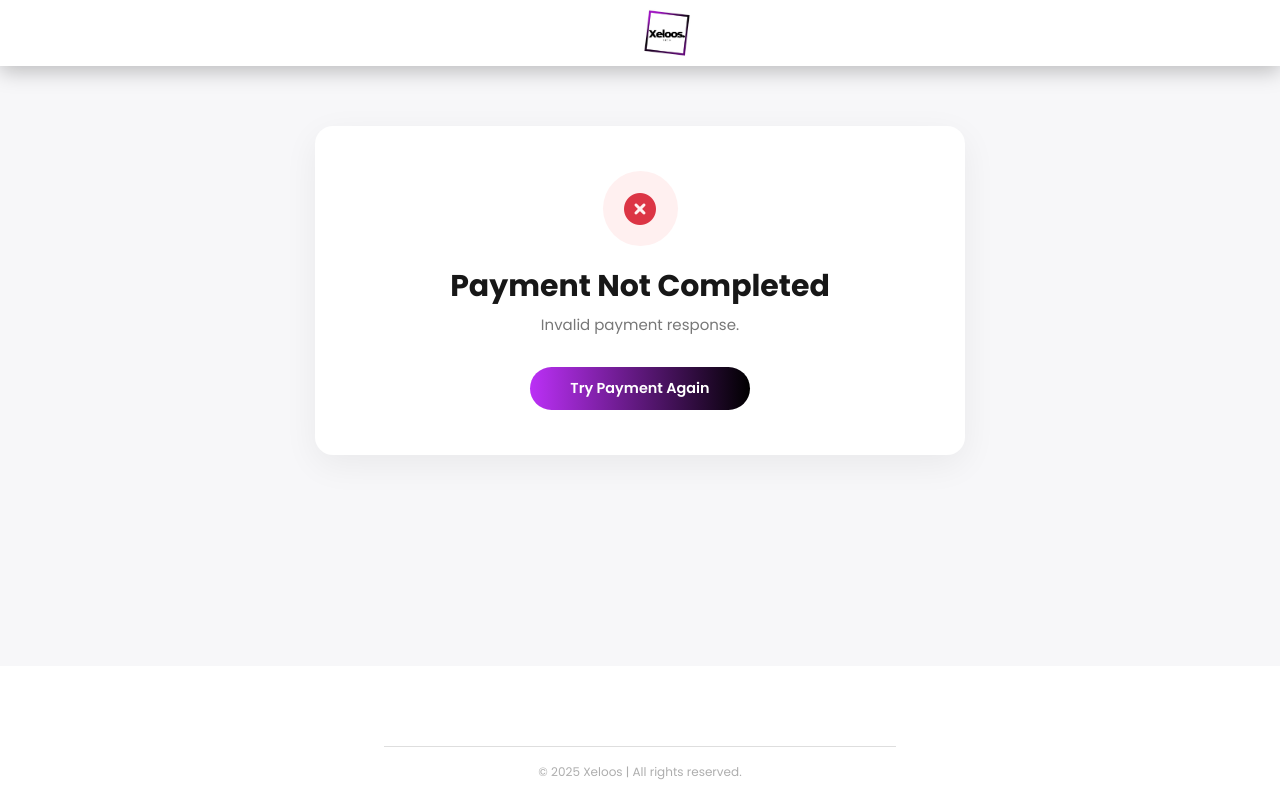
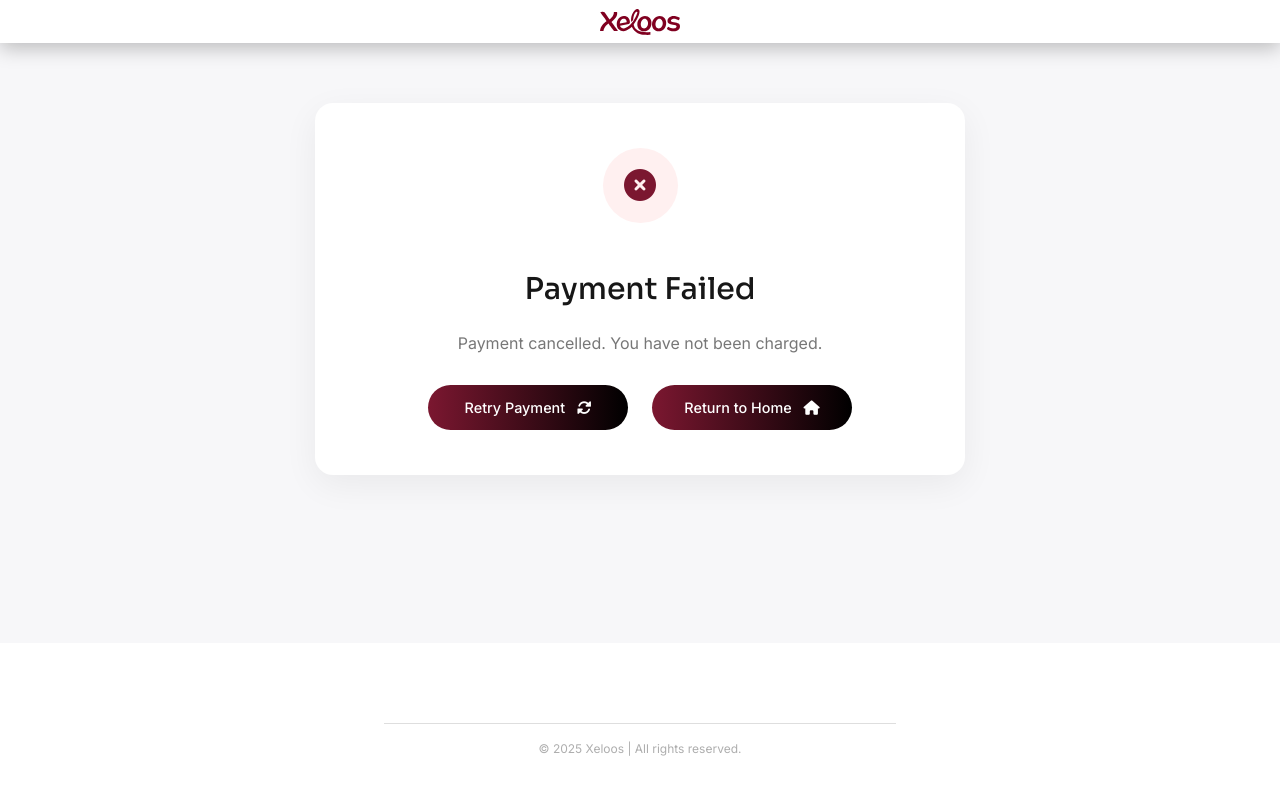
Before and after one commit to devbros595/xeloos-store, a Django app: page /checkout/payment/flutterwave/callback/ in a window 1280 px wide. After the commit the page ends 756 px from the top, so only its background shows below. Run offline with Django 5.2, Linux system fonts and the light colour scheme; data that the repository does not hold is empty.

Commit message:
Refactor HTML templates for improved readability and consistency; update payment confirmation logic

```diff
--- a/orders/templates/base_2.html
+++ b/orders/templates/base_2.html
@@ -1,46 +1,92 @@
 {% load static %}
-<!DOCTYPE html>
+<!doctype html>
 <html lang="en">
-
   <head>
-    <meta charset="UTF-8">
-    <meta name="viewport" content="width=device-width, initial-scale=1.0">
+    <meta charset="UTF-8" />
+    <meta name="viewport" content="width=device-width, initial-scale=1.0" />
     <title>{% block title %}Xeloos{% endblock %}</title>
-    <link rel="apple-touch-icon" sizes="180x180" href="{% static 'store/favicon/apple-touch-icon.png' %}">
-    <link rel="icon" type="image/png" sizes="32x32" href="{% static 'store/favicon/favicon-32x32.png' %}">
-    <link rel="icon" type="image/png" sizes="16x16" href="{% static 'store/favicon/favicon-16x16.png' %}">
-    <link rel="manifest" href="{% static 'store/favicon/site.webmanifest' %}">
+    <link
+      rel="apple-touch-icon"
+      sizes="180x180"
+      href="{% static 'store/favicon/apple-touch-icon.png' %}"
+    />
+    <link
+      rel="icon"
+      type="image/png"
+      sizes="32x32"
+      href="{% static 'store/favicon/favicon-32x32.png' %}"
+    />
+    <link
+      rel="icon"
+      type="image/png"
+      sizes="16x16"
+      href="{% static 'store/favicon/favicon-16x16.png' %}"
+    />
+    <link rel="manifest" href="{% static 'store/favicon/site.webmanifest' %}" />
     <!-- Font Awesome CDN -->
-    <link href="https://cdnjs.cloudflare.com/ajax/libs/font-awesome/6.0.0-beta3/css/all.min.css" rel="stylesheet">
+    <link
+      href="https://cdnjs.cloudflare.com/ajax/libs/font-awesome/6.0.0-beta3/css/all.min.css"
+      rel="stylesheet"
+    />
     <!-- Bootstrap CDN -->
-    <link href="https://cdn.jsdelivr.net/npm/bootstrap@5.3.3/dist/css/bootstrap.min.css" rel="stylesheet"
-        integrity="sha384-QWTKZyjpPEjISv5WaRU9OFeRpok6YctnYmDr5pNlyT2bRjXh0JMhjY6hW+ALEwIH" crossorigin="anonymous">
+    <link
+      href="https://cdn.jsdelivr.net/npm/bootstrap@5.3.3/dist/css/bootstrap.min.css"
+      rel="stylesheet"
+      integrity="sha384-QWTKZyjpPEjISv5WaRU9OFeRpok6YctnYmDr5pNlyT2bRjXh0JMhjY6hW+ALEwIH"
+      crossorigin="anonymous"
+    />
     <!-- Google Fonts CDN -->
-    <link rel="preconnect" href="https://fonts.googleapis.com">
-    <link rel="preconnect" href="https://fonts.gstatic.com" crossorigin>
+    <link rel="preconnect" href="https://fonts.googleapis.com" />
+    <link rel="preconnect" href="https://fonts.gstatic.com" crossorigin />
     <link
-        href="https://fonts.googleapis.com/css2?family=Poppins:ital,wght@0,100;0,200;0,300;0,400;0,500;0,600;0,700;0,800;0,900;1,100;1,200;1,300;1,400;1,500;1,600;1,700;1,800;1,900&display=swap"
-        rel="stylesheet">
-    <script src="https://code.jquery.com/jquery-3.7.1.min.js"
-        integrity="sha256-/JqT3SQfawRcv/BIHPThkBvs0OEvtFFmqPF/lYI/Cxo=" crossorigin="anonymous"></script>
-    <script src="https://cdn.jsdelivr.net/npm/@popperjs/core@2.11.8/dist/umd/popper.min.js"
+      href="https://fonts.googleapis.com/css2?family=Inter:ital,opsz,wght@0,14..32,100..900;1,14..32,100..900&family=Sora:wght@100..800&display=swap"
+      rel="stylesheet"
+    />
+    <script
+      src="https://code.jquery.com/jquery-3.7.1.min.js"
+      integrity="sha256-/JqT3SQfawRcv/BIHPThkBvs0OEvtFFmqPF/lYI/Cxo="
+      crossorigin="anonymous"
+    ></script>
+    <script
+      src="https://cdn.jsdelivr.net/npm/@popperjs/core@2.11.8/dist/umd/popper.min.js"
       integrity="sha384-I7E8VVD/ismYTF4hNIPjVp/Zjvgyol6VFvRkX/vR+Vc4jQkC+hVqc2pM8ODewa9r"
-        crossorigin="anonymous"></script>
-    <script src="https://cdn.jsdelivr.net/npm/bootstrap@5.3.5/dist/js/bootstrap.min.js"
+      crossorigin="anonymous"
+    ></script>
+    <script
+      src="https://cdn.jsdelivr.net/npm/bootstrap@5.3.5/dist/js/bootstrap.min.js"
       integrity="sha384-VQqxDN0EQCkWoxt/0vsQvZswzTHUVOImccYmSyhJTp7kGtPed0Qcx8rK9h9YEgx+"
-        crossorigin="anonymous"></script>
+      crossorigin="anonymous"
+    ></script>
 
     <style>
+      :root {
+        --dark: #7a001f;
+        --primary: #e6003e;
+        --light: #dcdcdc;
+        --font-color: #515151;
+        --primary-font: "Sora";
+        --secondary-font: "Inter";
+      }
+
       * {
-            font-family: Poppins;
         margin: 0;
         padding: 0;
         box-sizing: border-box;
       }
 
       body {
+        font-family: var(--secondary-font);
         position: relative;
         background-color: #ffffff;
+      }
+
+      h1,
+      h2,
+      h3,
+      h4,
+      h5,
+      h6 {
+        font-family: var(--primary-font);
       }
 
       #preloader {
@@ -94,53 +140,45 @@
 
       .navbar {
         width: 100%;
-            padding-right: 10px;
       }
 
       .navbar-container {
         width: inherit;
         display: flex;
-            align-items: center;
         justify-content: center;
         gap: 25px;
         padding: 0;
         position: relative;
       }
 
-        .navbar-logo {
-            margin-left: 4rem;
-        }
-
       .navbar-logo img {
-            height: 50px;
-            width: 50px;
+        height: auto;
+        width: 80px;
         image-rendering: optimizeQuality;
-        }
-
-        /* Mobile styles */
-        @media (min-width: 320px) and (max-width: 1024px) {
-            .navbar-container {
-                justify-content: start;
-            }
       }
     </style>
   </head>
 
   <body>
-    <div id="preloader" style="display: none;">
+    <div id="preloader" style="display: none">
       <div class="loader-wrapper text-center">
-            <img id="preloader-logo" src="{% static 'store/img/Xeloos_logo_black.jpg' %}" alt="Logo"
-                style="width: 80px; margin-bottom: 1rem;">
-            <div class="spinner-border text-primary" role="status">
-                <span class="visually-hidden">Loading...</span>
-            </div>
+        <img
+          id="preloader-logo"
+          src="{% static 'store/xeloos_assets/sub-mark-logo.svg' %}"
+          alt="Logo"
+          style="width: 80px; margin-bottom: 1rem"
+        />
+        <div class="spinner-border" role="status" style="font-size: 8px"></div>
       </div>
     </div>
     <header class="header">
       <nav class="navbar bg-white">
         <div class="navbar-container">
           <div class="navbar-logo">
-                    <img src="{% static 'cart/Xeloos_logo_white.jpg' %}" alt="">
+            <img
+              src="{% static 'store/xeloos_assets/primary-logo.svg' %}"
+              alt="xeloos-logo"
+            />
           </div>
         </div>
       </nav>
@@ -178,13 +216,15 @@
         }
       </style>
 
-
       {% if messages %}
       <div class="message-container">
         {% for message in messages %}
-            <div class="message-content {% if 'error' in message.tags %}text-danger{% else %}text-success{% endif %}">
+        <div
+          class="message-content {% if 'error' in message.tags %}text-danger{% else %}text-success{% endif %}"
+        >
           <i
-                    class="fas {% if 'error' in message.tags %}fa-exclamation-circle text-danger{% else %}fa-check-circle text-success{% endif %} me-2"></i>
+            class="fas {% if 'error' in message.tags %}fa-exclamation-circle text-danger{% else %}fa-check-circle text-success{% endif %} me-2"
+          ></i>
           {{ message }}
         </div>
         {% endfor %}
@@ -192,9 +232,7 @@
       {% endif %}
     </section>
 
-    {% block content %}
-    {% endblock %}
-
+    {% block content %} {% endblock %}
 
     <footer class="footer">
       <style>
@@ -218,7 +256,6 @@
           align-items: center;
         }
 
-
         .footer-container hr {
           border: none;
           border-top: 1px solid #7b7b7b;
@@ -228,25 +265,25 @@
 
         .footer-copyright {
           font-size: 12px;
-                color: rgba(0, 0, 0, .8);
+          color: rgba(0, 0, 0, 0.8);
           opacity: 0.4;
           text-align: center;
-                padding: 0rem 0 1.5rem
+          padding: 0rem 0 1.5rem;
         }
       </style>
       <div class="footer-container">
-            <hr>
+        <hr />
         <div class="footer-copyright">© 2025 Xeloos | All rights reserved.</div>
       </div>
     </footer>
 
     <script>
-        document.addEventListener('DOMContentLoaded', function () {
-            const preloader = document.getElementById('preloader');
+      document.addEventListener("DOMContentLoaded", function () {
+        const preloader = document.getElementById("preloader");
 
         function showPreloaderThenNavigate(e, url) {
           e.preventDefault();
-                preloader.style.display = 'flex';
+          preloader.style.display = "flex";
 
           setTimeout(() => {
             window.location.href = url;
@@ -254,29 +291,32 @@
         }
 
         // Intercept link clicks
-            document.querySelectorAll('a').forEach(link => {
-                link.addEventListener('click', function (e) {
-                    const href = this.getAttribute('href');
-                    if (href && href !== '#' && !href.startsWith('javascript') && !this.hasAttribute('target')) {
+        document.querySelectorAll("a").forEach((link) => {
+          link.addEventListener("click", function (e) {
+            const href = this.getAttribute("href");
+            if (
+              href &&
+              href !== "#" &&
+              !href.startsWith("javascript") &&
+              !this.hasAttribute("target")
+            ) {
               showPreloaderThenNavigate(e, href);
             }
           });
         });
 
         // Intercept form submits
-            document.querySelectorAll('form').forEach(form => {
-                form.addEventListener('submit', function (e) {
+        document.querySelectorAll("form").forEach((form) => {
+          form.addEventListener("submit", function (e) {
             e.preventDefault();
-                    preloader.style.display = 'flex';
+            preloader.style.display = "flex";
 
             setTimeout(() => {
-                        form.submit();  // allow actual form submission after 3s
+              form.submit(); // allow actual form submission after 3s
             }, 1000);
           });
         });
       });
     </script>
-
   </body>
-
 </html>
--- a/orders/templates/checkout_review.html
+++ b/orders/templates/checkout_review.html
@@ -723,7 +723,7 @@
                     </div>
 
 
-                    <form method="POST" action="{% url 'orders:flutterwave_payment' %}" target="_blank">
+                    <form method="POST" action="{% url 'orders:flutterwave_payment' %}">
 
                         {% csrf_token %}
 
--- a/orders/templates/payment_confirm.html
+++ b/orders/templates/payment_confirm.html
@@ -1,13 +1,8 @@
 {% extends 'base_2.html' %}
-
-{% block title %}
-    Payment Confirmation | Xeloos
-{% endblock %}
-
+{% block title %} Payment Confirmation | Xeloos {% endblock %}
 {% block content %}
 
 <style>
-
   .confirmation-page {
     min-height: 75vh;
     padding: 60px 15px 80px;
@@ -42,19 +37,19 @@
 
   .error-icon {
     background: #fff0f0;
-        color: #dc3545;
+    color: #7b1730;
   }
 
   .confirmation-title {
     font-size: 30px;
-        font-weight: 700;
+    font-weight: 500;
     color: #171717;
-        margin-bottom: 10px;
+    margin: 3rem 0 1.5rem;
   }
 
   .confirmation-text {
     color: #777;
-        font-size: 15px;
+    font-size: 16px;
     margin-bottom: 30px;
   }
 
@@ -96,7 +91,7 @@
   }
 
   .total-row .detail-value {
-        color: #7B1730;
+    color: #7b1730;
     font-size: 18px;
   }
 
@@ -105,34 +100,41 @@
     padding: 5px 10px;
     border-radius: 20px;
     background: #f6e9ed;
-        color: #7B1730;
+    color: #7b1730;
     font-size: 12px;
     font-weight: 700;
   }
 
+  .pay-btn-container {
+    display: flex;
+    justify-content: center;
+    gap: 1.5rem;
+  }
+
   .pay-btn {
+    text-decoration: none;
     display: inline-block;
-        background: linear-gradient(to right, #bb30f6, #000000);
+    background: linear-gradient(to right, #7b1730, #000000);
     transition: all 0.3s ease-in-out;
-        padding: 0.7rem 2.5rem;
+    padding: 0.75rem 1.5rem;
     font-size: 0.9rem;
-        font-weight: 600;
+    font-weight: 500;
     color: white;
     border: none;
-        border-radius: 2rem;
-        text-decoration: none;
+    border-radius: 1.5rem;
+    width: 200px;
+    white-space: nowrap;
   }
 
   .pay-btn:hover {
-        background: linear-gradient(to right, #8523ae, #7800ac);
-        color: white;
-        transform: translateY(-1px);
+    background: linear-gradient(to right, #7b1730, #d21f4c);
+    transform: scale(1.05);
   }
 
   .secondary-btn {
     display: inline-block;
     margin-top: 12px;
-        color: #7B1730;
+    color: #7b1730;
     font-size: 14px;
     font-weight: 600;
     text-decoration: none;
@@ -143,7 +145,6 @@
   }
 
   @media (max-width: 575px) {
-
     .confirmation-page {
       padding: 35px 12px 60px;
     }
@@ -165,248 +166,163 @@
       font-size: 16px;
     }
 
+    .pay-btn-container {
+      flex-direction: column;
+      align-items: center;
+      gap: 1rem;
     }
-
+  }
 </style>
 
-
 <section class="confirmation-page">
-
   <div class="confirmation-card">
-
-
     {% if payment_successful %}
 
     <!-- SUCCESS -->
 
     <div class="confirmation-icon success-icon">
-
       <i class="fa-solid fa-circle-check"></i>
-
     </div>
 
-            <h1 class="confirmation-title">
-                Payment Successful
-            </h1>
+    <h1 class="confirmation-title">Payment Successful</h1>
 
     <p class="confirmation-text">
-                Thank you for your payment. Your Xeloos order has been
-                successfully confirmed.
+      Thank you for your payment. Your Xeloos order has been successfully
+      confirmed.
     </p>
-
 
     {% if order %}
 
     <div class="order-details">
+      <div class="detail-row">
+        <span class="detail-label"> Order ID </span>
+
+        <span class="detail-value"> {{ order.order_id }} </span>
+      </div>
 
       <div class="detail-row">
-
-                        <span class="detail-label">
-                            Order ID
-                        </span>
+        <span class="detail-label"> Payment Method </span>
 
         <span class="detail-value">
-                            {{ order.order_id }}
+          {% if order.payment_method == "flutterwave" %} Flutterwave {% else %}
+          {{ order.payment_method|title }} {% endif %}
         </span>
-
       </div>
 
+      <div class="detail-row">
+        <span class="detail-label"> Payment Status </span>
+
+        <span class="detail-value text-success"> Paid </span>
+      </div>
 
       <div class="detail-row">
-
-                        <span class="detail-label">
-                            Payment Method
-                        </span>
+        <span class="detail-label"> Delivery </span>
 
         <span class="detail-value">
-                            {% if order.payment_method == "flutterwave" %}
-                                Flutterwave
-                            {% else %}
-                                {{ order.payment_method|title }}
-                            {% endif %}
+          <span class="delivery-badge"> {{ order.delivery_method }} </span>
         </span>
-
       </div>
-
-
-                    <div class="detail-row">
-
-                        <span class="detail-label">
-                            Payment Status
-                        </span>
-
-                        <span class="detail-value text-success">
-                            Paid
-                        </span>
-
-                    </div>
-
-
-                    <div class="detail-row">
-
-                        <span class="detail-label">
-                            Delivery
-                        </span>
-
-                        <span class="detail-value">
-
-                            <span class="delivery-badge">
-                                {{ order.delivery_method }}
-                            </span>
-
-                        </span>
-
-                    </div>
-
 
       {% if order.delivery_fee %}
 
       <div class="detail-row">
-
-                            <span class="detail-label">
-                                Delivery Fee
-                            </span>
+        <span class="detail-label"> Delivery Fee </span>
 
         <span class="detail-value">
           ₦{{ order.delivery_fee|floatformat:2 }}
         </span>
-
       </div>
 
       {% endif %}
 
-
       <div class="detail-row total-row">
-
-                        <span class="detail-label">
-                            Total Paid
-                        </span>
+        <span class="detail-label"> Total Paid </span>
 
         <span class="detail-value">
-                            ₦{{ order.total_price|floatformat:2 }}
+          ₦ {{ order.total_price|floatformat:2 }}
         </span>
-
       </div>
-
     </div>
 
     {% endif %}
 
-
     <div class="mt-4">
-
-                <a
-                    href="{% url 'store-category' %}"
-                    class="pay-btn"
-                >
-                    Return to Store
+      <a href="{% url 'index' %}" class="pay-btn">
+        Return to Home
+        <i class="fa-solid fa-house ms-2"></i>
       </a>
-
     </div>
-
 
     {% elif payment_failed %}
 
     <!-- FAILED -->
 
     <div class="confirmation-icon error-icon">
-
       <i class="fa-solid fa-circle-xmark"></i>
-
     </div>
 
-            <h1 class="confirmation-title">
-                Payment Not Completed
-            </h1>
+    <h1 class="confirmation-title">Payment Failed</h1>
 
     <p class="confirmation-text">
-
-                {% if message %}
-                    {{ message }}
-                {% else %}
-                    Your payment could not be completed.
-                {% endif %}
-
+      {% if message %} {{ message }} {% else %} Your payment could not be
+      completed. {% endif %}
     </p>
-
 
     {% if order %}
 
     <div class="order-details">
+      <div class="detail-row">
+        <span class="detail-label"> Order ID </span>
+
+        <span class="detail-value"> {{ order.order_id }} </span>
+      </div>
 
       <div class="detail-row">
-
-                        <span class="detail-label">
-                            Order ID
-                        </span>
-
-                        <span class="detail-value">
-                            {{ order.order_id }}
-                        </span>
-
-                    </div>
-
-
-                    <div class="detail-row">
-
-                        <span class="detail-label">
-                            Amount
-                        </span>
+        <span class="detail-label"> Amount </span>
 
         <span class="detail-value">
           ₦{{ order.total_price|floatformat:2 }}
         </span>
-
       </div>
-
     </div>
 
     {% endif %}
 
-
-            <div class="mt-4">
-
-                <a
-                    href="{% url 'orders:checkout_review' %}"
-                    class="pay-btn"
-                >
-                    Try Payment Again
+    <div class="mt-4 pay-btn-container">
+      <a href="{% url 'orders:checkout_review' %}" class="pay-btn">
+        Retry Payment
+        <i class="fa-solid fa-rotate ms-2"></i>
       </a>
-
+      <a href="{% url 'index' %}" class="pay-btn">
+        Return to Home
+        <i class="fa-solid fa-house ms-2"></i>
+      </a>
     </div>
-
+    <!-- <div class="mt-4">
+      <a href="{% url 'index' %}" class="pay-btn">
+        Return to Home
+        <i class="fa-solid fa-house ms-2"></i>
+      </a>
+    </div> -->
 
     {% else %}
 
     <!-- GENERIC / UNKNOWN STATE -->
 
     <div class="confirmation-icon">
-
       <i class="fa-solid fa-circle-info"></i>
-
     </div>
 
-            <h1 class="confirmation-title">
-                Payment Status
-            </h1>
+    <h1 class="confirmation-title">Payment Status</h1>
 
     <p class="confirmation-text">
       We are unable to determine the current payment status.
     </p>
 
-
-            <a
-                href="{% url 'store-category' %}"
-                class="pay-btn"
-            >
-                Return to Store
-            </a>
+    <a href="{% url 'store-category' %}" class="pay-btn"> Return to Store </a>
 
     {% endif %}
-
-
   </div>
-
 </section>
 
 {% endblock %}
--- a/orders/urls.py
+++ b/orders/urls.py
@@ -46,11 +46,11 @@ urlpatterns = [
         name="checkout_review",
     ),
 
-    path(
-        "payment/confirm/<int:order_id>/",
-        views.payment_confirm_view,
-        name="payment_confirm",
-    ),
+    # path(
+    #     "payment/confirmation/<int:order_id>/",
+    #     views.payment_confirm_view,
+    #     name="payment_confirm",
+    # ),
 
     path(
         "delivery-method/",
--- a/orders/views.py
+++ b/orders/views.py
@@ -531,7 +531,7 @@ def flutterwave_callback_view(request):
             "payment_confirm.html",
             {
                 "payment_failed": True,
-                "message": "Invalid payment response.",
+                "message": "Payment cancelled. You have not been charged.",
             },
         )
 
@@ -658,21 +658,17 @@ def flutterwave_callback_view(request):
         )
 
     if verified_status != "successful":
-
-        order.status = "cancelled"
-        order.save(update_fields=["status"])
-
         return render(
             request,
             "payment_confirm.html",
             {
                 "order": order,
                 "payment_failed": True,
-                "message": "Payment was not successful.",
+                "message": "Payment was not successful. You can try again.",
             },
         )
 
-    if verified_amount < expected_amount:
+    if verified_amount != expected_amount:
 
         return render(
             request,
@@ -722,10 +718,3 @@ def flutterwave_callback_view(request):
             "payment_successful": True,
         },
     )
-
-
-def payment_confirm_view(request, order_id):
-
-    order = get_object_or_404(Order, id=order_id)
-
-    return render(request, "payment_confirm.html", {"order": order})
--- a/store/templates/base.html
+++ b/store/templates/base.html
@@ -708,7 +708,7 @@
       <div class="navbar-container">
         <div class="navbar-logo">
           <a href="/">
-            <img src="{% static 'store/xeloos_assets/primary-logo.svg' %}" alt="" />
+            <img src="{% static 'store/xeloos_assets/primary-logo.svg' %}" alt="xeloos-logo" />
           </a>
         </div>
         <div class="d-block d-lg-none d-flex align-items-center gap-5">
```
Lines whose indentation alone changed are shown as unchanged.
